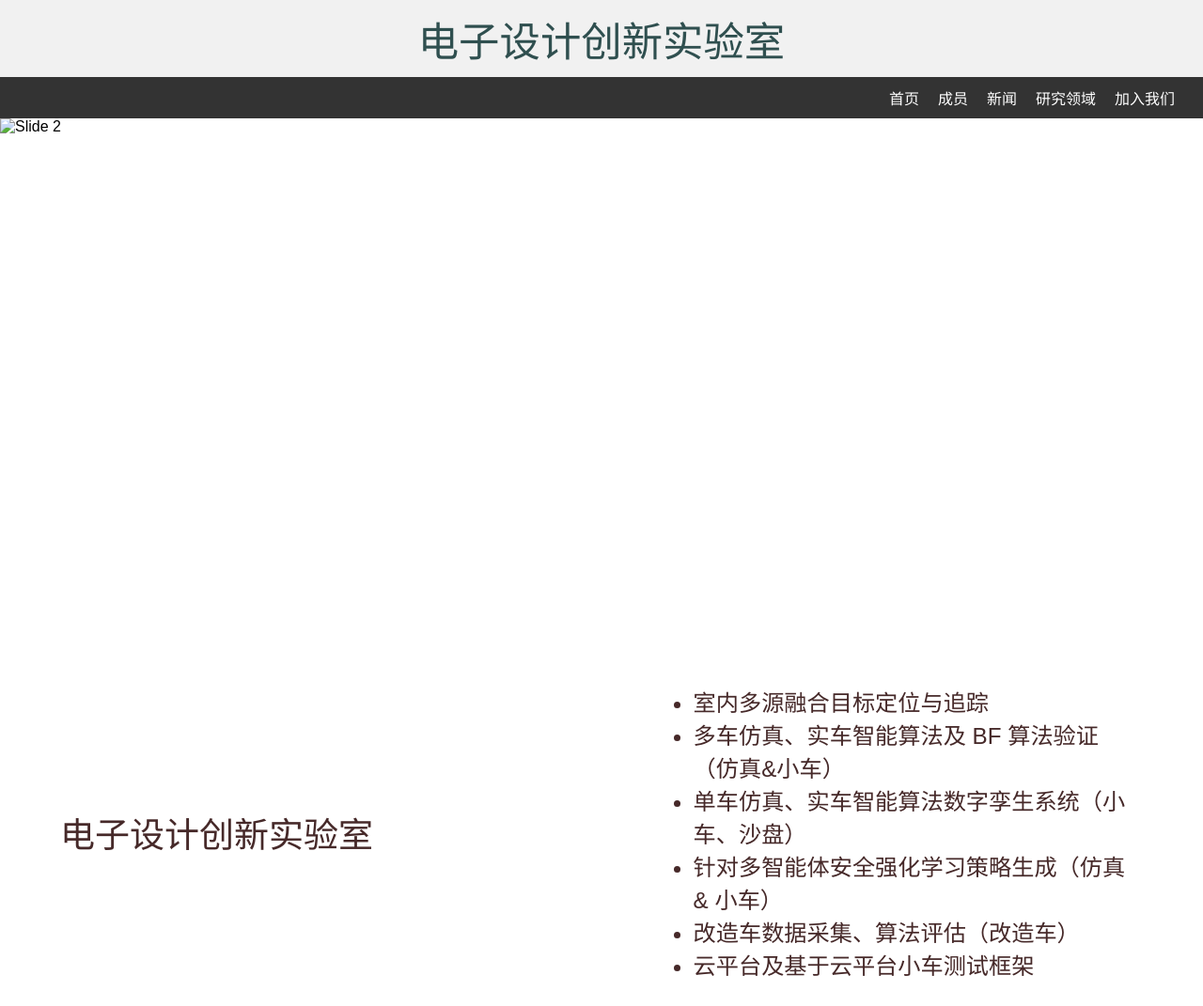
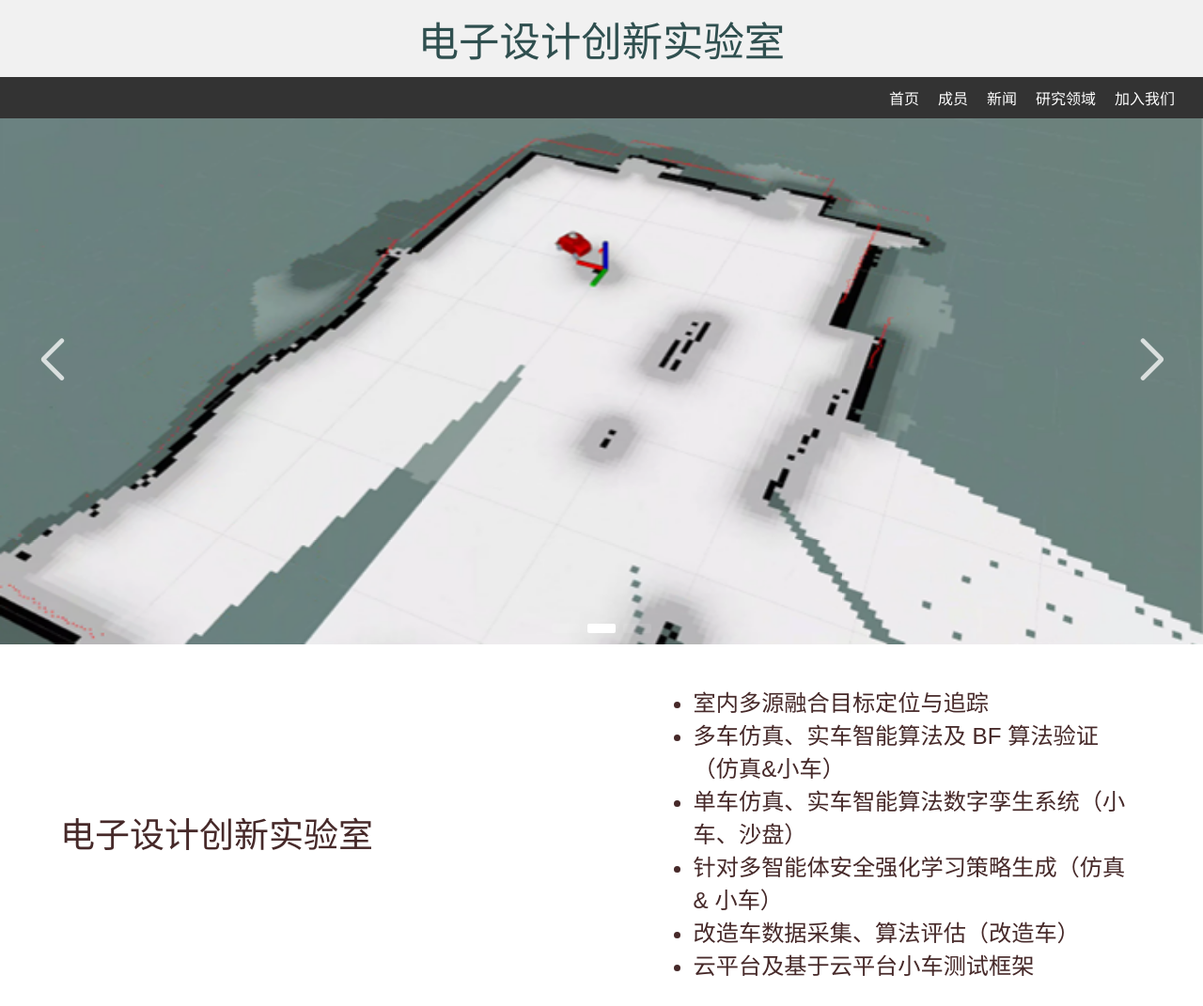
Before and after one commit to SWUEDILab/github.io, a plain HTML site: page index.html in a window 1280 px wide. Shown: the top 1071 px of the page at 94% size. Drawn offline with nearby package versions, Linux system fonts and the light colour scheme; files whose address does not match are found by name.

Commit message:
Update index.html

```diff
--- a/index.html
+++ b/index.html
@@ -115,9 +115,9 @@
     </nav>
     <div class="swiper-container mySwiper">
         <div class="swiper-wrapper">
-            <div class="swiper-slide"><img src="C:/Users/admin/Desktop/1.png" alt="Slide 1"></div>
-            <div class="swiper-slide"><img src="C:/Users/admin/Desktop/2.png" alt="Slide 2"></div>
-            <div class="swiper-slide"><img src="C:/Users/admin/Desktop/3.png" alt="Slide 3"></div>
+            <div class="swiper-slide"><img src="/images/1.png" alt="Slide 1"></div>
+            <div class="swiper-slide"><img src="/images/1.png" alt="Slide 2"></div>
+            <div class="swiper-slide"><img src="/images/1.png" alt="Slide 3"></div>
         </div>
         <!-- Swiper Pagination -->
         <div class="swiper-pagination"></div>
```
